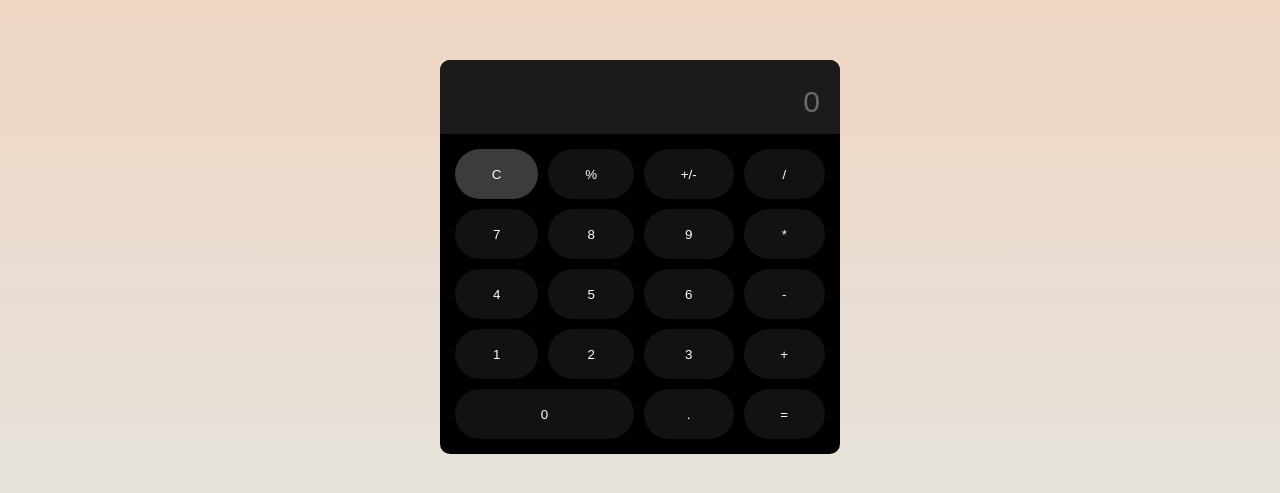
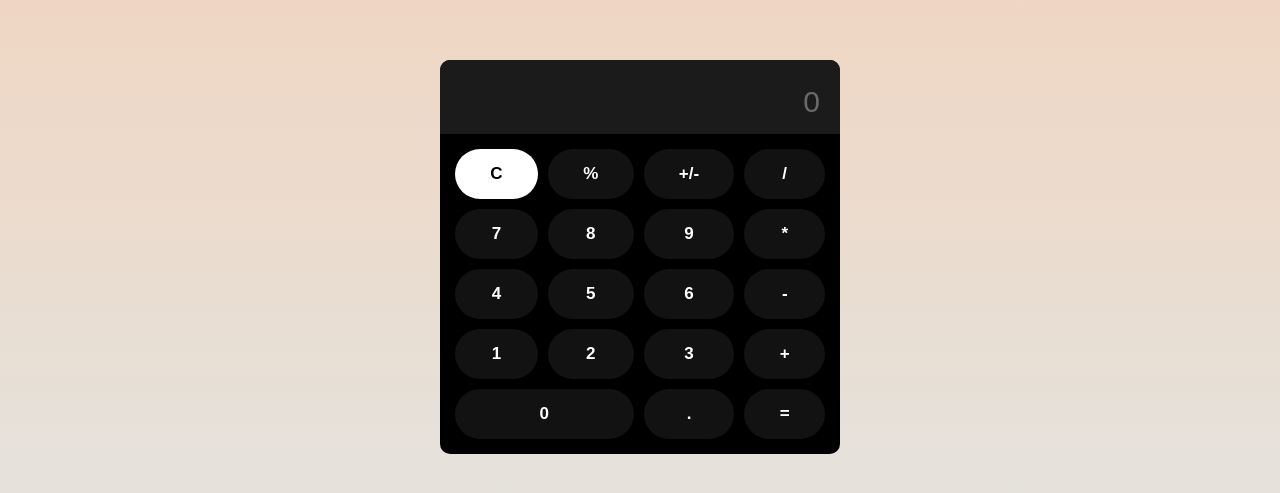
Before and after one commit to a14a19/calculator-app, a React (Create React App) app: page / in a window 1280 px wide. Shown: the part 143-636 px from the top of the page. Built offline with nearby package versions, Linux system fonts and the light colour scheme.

Commit message:
initial commit

```diff
--- a/src/components/button.css
+++ b/src/components/button.css
@@ -6,6 +6,8 @@
   transition: all 0.5s;
   background-color: rgba(20, 20, 20, 0.9);
   color: white;
+  font-weight: 600;
+  font-size: 17px;
 }
 
 .calculator button:nth-child(17){
@@ -13,11 +15,12 @@
 }
 
 .calculator button:first-child{
-  background-color: rgb(60, 60, 60);
+  background-color: rgb(255, 255, 255);
+  color: black;
 }
 
 .calculator buttonL:first-child:hover {
-  background-color: rgb(20, 20, 20, 0.9);
+  opacity: 0.8;
 }
 
 .calculator button:hover {
```
